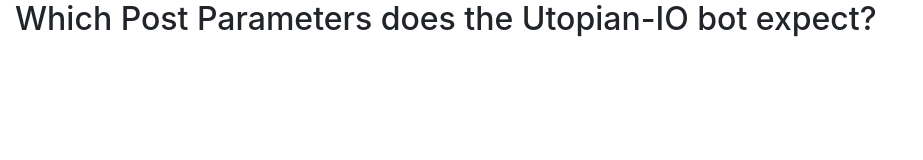
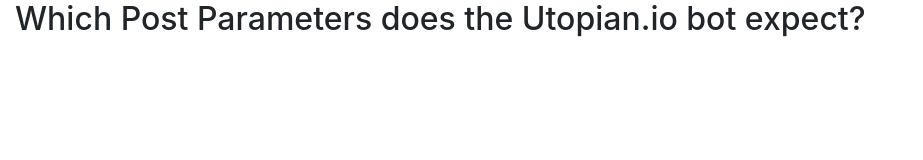
Before and after one commit to crokkon/what-does-utopian-expect, a plain HTML site: page index.html in a window 1280 px wide. Shown: the whole page, without its empty margins (0-923 px from the left). Drawn offline with nearby package versions, Linux system fonts and the light colour scheme; no server answers.

Commit message:
Update index.html

```diff
--- a/index.html
+++ b/index.html
@@ -8,7 +8,7 @@
 </head>
 <body>
   <div class="container-fluid">
-    <h2>Which Post Parameters does the Utopian-IO bot expect?</h2>
+    <h2>Which Post Parameters does the Utopian.io bot expect?</h2>
     <script src="https://code.jquery.com/jquery-3.2.1.slim.min.js" integrity="sha384-KJ3o2DKtIkvYIK3UENzmM7KCkRr/rE9/Qpg6aAZGJwFDMVNA/GpGFF93hXpG5KkN" crossorigin="anonymous"></script>
     <script src="https://cdnjs.cloudflare.com/ajax/libs/popper.js/1.12.3/umd/popper.min.js" integrity="sha384-vFJXuSJphROIrBnz7yo7oB41mKfc8JzQZiCq4NCceLEaO4IHwicKwpJf9c9IpFgh" crossorigin="anonymous"></script>
     <script src="https://maxcdn.bootstrapcdn.com/bootstrap/4.0.0-beta.2/js/bootstrap.min.js" integrity="sha384-alpBpkh1PFOepccYVYDB4do5UnbKysX5WZXm3XxPqe5iKTfUKjNkCk9SaVuEZflJ" crossorigin="anonymous"></script>
```
